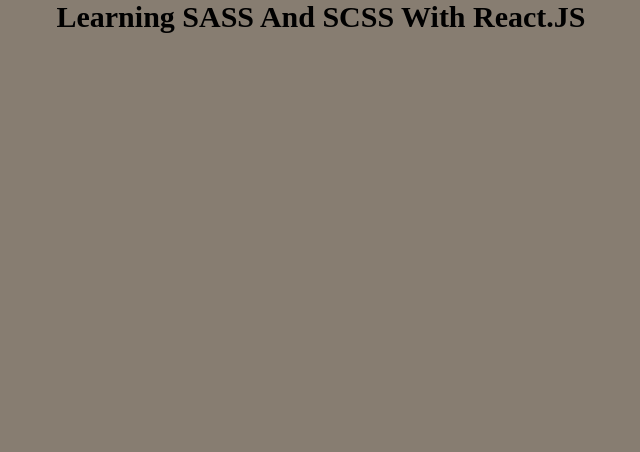
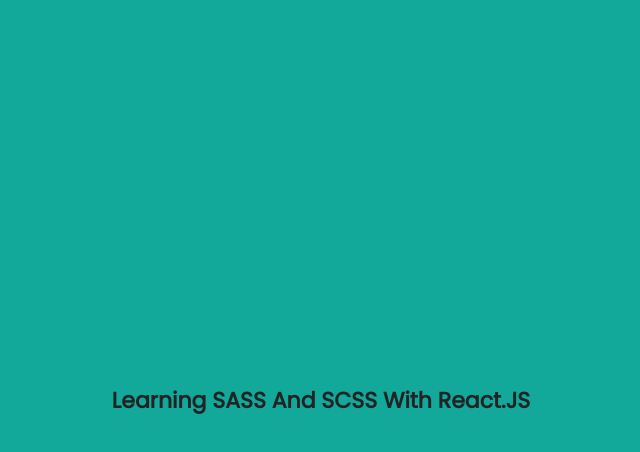
Before and after one commit to AhmedShaykh/Learn-SASS-And-SCSS-With-React.JS, a React (Create React App) app: page / in a window 1280 px wide. Shown: the top 452 px of the page, without its empty margins (319-959 px from the left). Built offline with nearby package versions, Linux system fonts and the light colour scheme.

Commit message:
It's Time To Push !

```diff
--- a/public/index.html
+++ b/public/index.html
@@ -23,6 +23,9 @@
       Learn how to configure a non-root public URL by running `npm run build`.
     -->
   <title>Learning SASS And SCSS With React.JS!</title>
+  <link rel="preconnect" href="https://fonts.googleapis.com">
+  <link rel="preconnect" href="https://fonts.gstatic.com" crossorigin>
+  <link href="https://fonts.googleapis.com/css2?family=Poppins&display=swap" rel="stylesheet">
 </head>
 
 <body>
--- a/src/App.js
+++ b/src/App.js
@@ -1,6 +1,6 @@
 import React from "react";
 import Sass from "./Components/Sass";
-import './Styles/App.css';
+import './Sass/App.css';
 
 function App() {
   return (
--- /dev/null
+++ b/src/Sass/App.css
@@ -0,0 +1,16 @@
+* {
+  padding: 0%;
+  margin: 0%;
+  box-sizing: border-box;
+  background-color: rgb(18, 169, 154);
+  font-family: "Poppins", sans-serif;
+}
+
+.head {
+  font-size: 22px;
+  width: 100vw;
+  height: 100vh;
+  color: rgb(33, 35, 37);
+  display: grid;
+  place-items: center;
+}/*# sourceMappingURL=App.css.map */
--- /dev/null
+++ b/src/Sass/App.scss
@@ -0,0 +1,16 @@
+* {
+    padding: 0%;
+    margin: 0%;
+    box-sizing: border-box;
+    background-color: rgb(18, 169, 154);
+    font-family: 'Poppins', sans-serif;
+}
+
+.head {
+    font-size: 22px;
+    width: 100vw;
+    height: 100vh;
+    color: rgb(33, 35, 37);
+    display: grid;
+    place-items: center;
+}
--- a/src/Styles/App.css
+++ /dev/null
@@ -1,10 +0,0 @@
-* {
-  padding: 0%;
-  margin: 0%;
-  background-color: rgb(135, 125, 113);
-}
-
-.head {
-  font-size: 30px;
-  text-align: center;
-}/*# sourceMappingURL=App.css.map */
--- a/src/Styles/App.scss
+++ /dev/null
@@ -1,10 +0,0 @@
-* {
-    padding: 0%;
-    margin: 0%;
-    background-color: rgb(135, 125, 113);
-}
-
-.head {
-    font-size: 30px;
-    text-align: center;
-}
```
Also changed, not shown: 2 other files (tests, documents, lock files or other folders).
